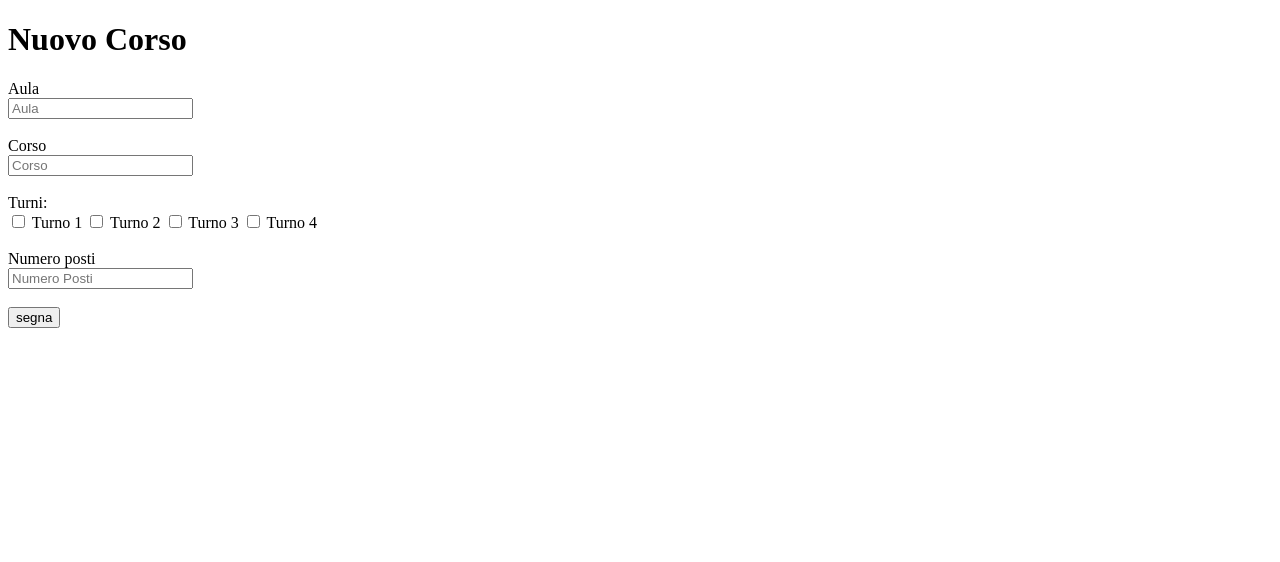
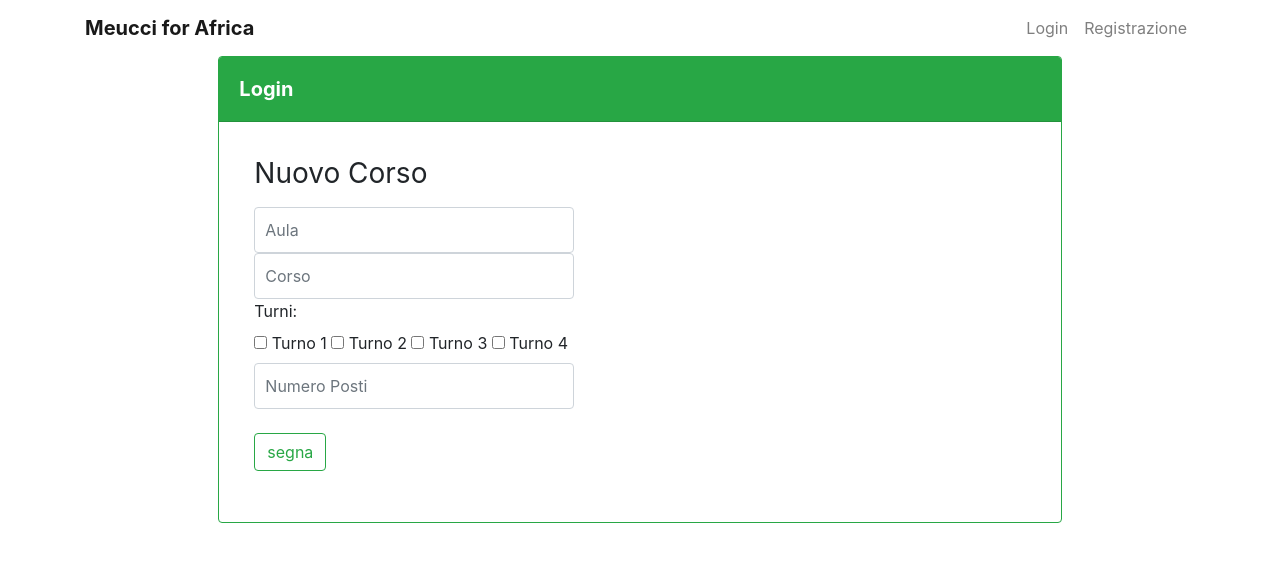
Before and after one commit to bonex27/Meucci4Africa, a PHP site: page /Frontend/new.html in a window 1280 px wide. Shown: the top 562 px of the page. Run offline with PHP 8.4, Linux system fonts and the light colour scheme; some libraries are stand-ins or nearby versions.

Commit message:
new.html

```diff
--- a/Frontend/css/signin.css
+++ b/Frontend/css/signin.css
@@ -4,11 +4,11 @@ body {
 }
 .form-signin {
   width: 100%;
-  max-width: 330px;
+  max-width: 350px;
   padding: 15px;
 }
 .form-signin .checkbox {
-  font-weight: 400;
+  font-weight: 400px;
 }
 .form-signin .form-control {
   box-sizing: border-box;
--- a/Frontend/new.html
+++ b/Frontend/new.html
@@ -1,20 +1,71 @@
+<link href="//maxcdn.bootstrapcdn.com/bootstrap/4.1.1/css/bootstrap.min.css" rel="stylesheet" id="bootstrap-css">
+<script src="//maxcdn.bootstrapcdn.com/bootstrap/4.1.1/js/bootstrap.min.js"></script>
+<script src="//cdnjs.cloudflare.com/ajax/libs/jquery/3.2.1/jquery.min.js"></script>
+
 <!doctype html>
 <html lang="it">
 <head>
+    <!-- Required meta tags -->
+    <meta charset="utf-8">
+    <meta name="viewport" content="width=device-width, initial-scale=1, shrink-to-fit=no">
+
+    <!-- Fonts -->
+    <link rel="dns-prefetch" href="https://fonts.gstatic.com">
+    <link href="https://fonts.googleapis.com/css?family=Raleway:300,400,600" rel="stylesheet" type="text/css">
+
+    <link rel="icon" href="img\Frontend\logo.png">
+
+    <!-- Bootstrap CSS -->
+    <link rel="stylesheet" href="https://stackpath.bootstrapcdn.com/bootstrap/4.1.3/css/bootstrap.min.css">
+
+    <!-- Other CSS -->
+    <link href="css\signin.css" rel="stylesheet">
+
     <title>Meucci for Africa</title>
 </head>
 <body>
+
+<nav class="navbar navbar-expand-lg navbar-light navbar-Meucci for Africa">
+    <div class="container">
+        <a class="navbar-brand" href="../index.html"><b>Meucci for Africa</b></a>
+
+        <button class="navbar-toggler" type="button" data-toggle="collapse" data-target="#navbarSupportedContent" aria-controls="navbarSupportedContent" aria-expanded="false" aria-label="Toggle navigation">
+            <span class="navbar-toggler-icon"></span>
+        </button>
+
+        <div class="collapse navbar-collapse" id="navbarSupportedContent">
+            <ul class="navbar-nav ml-auto">
+                <li class="nav-item">
+                    <a class="nav-link" href="login.html">Login</a>
+                </li>
+                <li class="nav-item">
+                    <a class="nav-link" href="signup.html">Registrazione</a>
+                </li>
+            </ul>
+
+        </div>
+    </div>
+</nav>
+
+<main class="my-form">
+    <div class="cotainer">
+        <div class="row justify-content-center">
+            <div class="col-md-8">
+                <div class="card border-success mb-3">
+                    <div class="card-header bg-success">
+                        <a class="navbar-brand text-white"><b>Login</b></a>
+                    </div>
+                    <div class="card-body">
                         <form class="form-signin" form="" id="form">
                             <h1 class="h3 mb-3 font-weight-normal">Nuovo Corso</h1>
 
-        <label for="inputAula" class="sr-only">Aula</label><br>
-            <input type="text" id="inputAula" class="form-control" name="aula" placeholder="Aula" required><br><br>
+                            <label for="inputAula" class="sr-only">Aula</label>
+                                <input type="text" id="inputAula" class="form-control" name="aula" placeholder="Aula" required>
 
-        <label for="inputCorso" class="sr-only">Corso</label><br>
-            <input type="text" id="inputCorso" class="form-control" name="corso" placeholder="Corso" required><br><br>
+                            <label for="inputCorso" class="sr-only">Corso</label>
+                                <input type="text" id="inputCorso" class="form-control" name="corso" placeholder="Corso" required>
 
-        <label for="inputTurni" class="col-md-4 col-form-label text-md-right">Turni:</label>
-            <div class="col-md-6">
+                            <label for="inputTurni">Turni:</label><br>
                                 <input type="checkbox" id="turno1" name="turno1" value="1" class="form-check-label">
                                     <label for="vehicle1"> Turno 1</label>
                                 <input type="checkbox" id="turno2" name="turno2" value="2" class="form-check-label">
@@ -23,12 +74,23 @@
                                     <label for="vehicle3"> Turno 3</label>
                                 <input type="checkbox" id="turno4" name="turno4" value="4" class="form-check-label">
                                     <label for="vehicle4"> Turno 4</label>
-            </div><br>
 
-        <label for="inputPosti" class="sr-only">Numero posti</label><br>
-            <input type="text" id="inputPosti" class="form-control" name="posti" placeholder="Numero Posti" required><br><br>
+                            <label for="inputPosti" class="sr-only">Numero posti</label>
+                                <input type="text" id="inputPosti" class="form-control" name="posti" placeholder="Numero Posti" required><br>
 
                             <input type="button" class="btn btn-outline-success my-2 my-sm-0" onclick="send()" value="segna"/>
                         </form>
+
+                    </div>
+                </div>
+            </div>
+        </div>
+    </div>
+</main>
+
+<script src="https://code.jquery.com/jquery-3.3.1.slim.min.js"></script>
+<script src="Script/login.js"></script>
+<script src="https://cdnjs.cloudflare.com/ajax/libs/popper.js/1.14.3/umd/popper.min.js"></script>
+<script src="https://stackpath.bootstrapcdn.com/bootstrap/4.1.3/js/bootstrap.min.js"></script>
 </body>
 </html>
```
Lines whose indentation alone changed are shown as unchanged.
